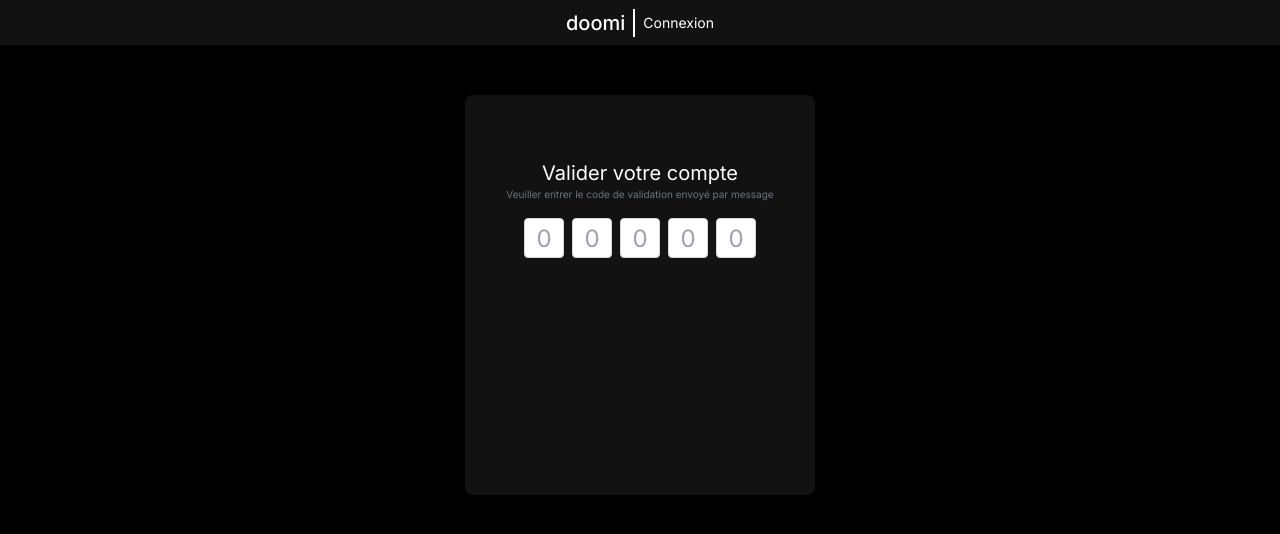
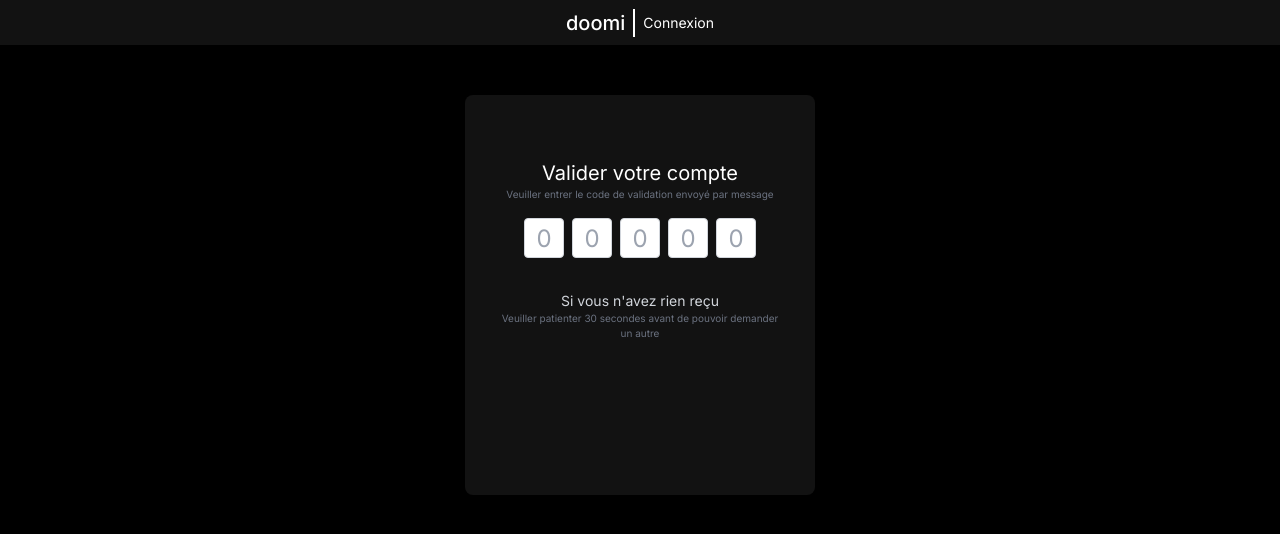
Before and after one commit to Jospin6/doomi, a Next.js app: page /inscription in a window 1280 px wide. Shown: the top 534 px of the page. Built offline with nearby package versions, Linux system fonts and the light colour scheme.

Commit message:
Add a section to the verif account component

```diff
--- a/src/components/VerifAccount.tsx
+++ b/src/components/VerifAccount.tsx
@@ -41,5 +41,9 @@ export const VerifAccount = () => {
                 ))
             }
         </div>
+        <div className="text-center mt-8">
+            <p className="text-[14px] text-gray-300">Si vous n'avez rien reçu</p>
+            <p className="text-[10px] text-gray-500 px-8">Veuiller patienter 30 secondes avant de pouvoir demander un autre</p>
+        </div>
     </AuthComp>
 }
```
